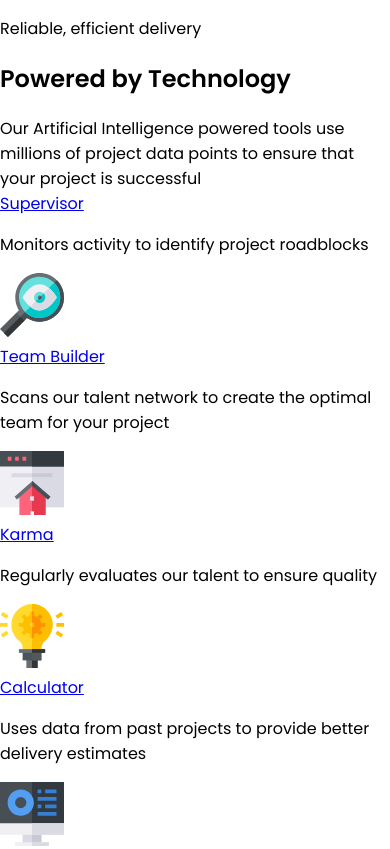
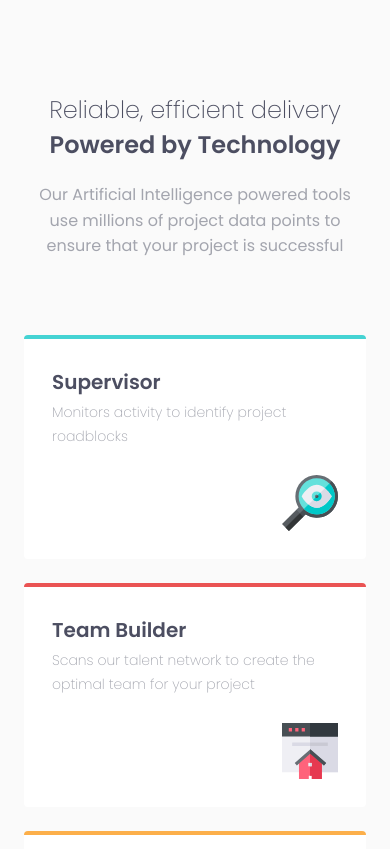
Before and after one commit to AgataLiberska/four-card-feature, a plain HTML site: page index.html in a window 390 px wide. Shown: the top 849 px of the page. Drawn offline with Linux system fonts and the light colour scheme.

Commit message:
add mobile styles

```diff
--- a/index.html
+++ b/index.html
@@ -19,10 +19,12 @@
 </head>
 <body>
   <div class="feature">
-    <p class="feature__title">Reliable, efficient delivery</p>
-    <h2 class="feature__headline">Powered by Technology</h2>
-    <span class="feature__desc">Our Artificial Intelligence powered tools use millions of project data points
-      to ensure that your project is successful</span>
+    <div class="feature__intro">
+      <p class="feature__intro__title">Reliable, efficient delivery</p>
+      <h2 class="feature__intro__headline">Powered by Technology</h2>
+      <span class="feature__intro__desc">Our Artificial Intelligence powered tools use millions of project data points
+        to ensure that your project is successful</span>
+    </div>
     <div class="feature__grid">
       <div class="feature__grid__item supervisor">
         <a href="#" class="feature__grid__item__title">Supervisor</a>
@@ -39,7 +41,7 @@
         <p class="feature__grid__item__copy">Regularly evaluates our talent to ensure quality</p>
         <img src="/images/icon-karma.svg" alt="Lit up light bulb icon" class="feature__grid__item__icon">
       </div>
-      <div class="feature__grid__item icon-calculator">
+      <div class="feature__grid__item calculator">
         <a href="#" class="feature__grid__item__title">Calculator</a>
         <p class="feature__grid__item__copy">Uses data from past projects to provide better delivery estimates</p>
         <img src="/images/icon-calculator.svg" alt="Desktop computer screen icon" class="feature__grid__item__icon">
--- a/scss/_feature.scss
+++ b/scss/_feature.scss
@@ -0,0 +1,112 @@
+.feature {
+
+    margin: 5.75rem 1.5rem; //92px
+    color: $grayishBlue;
+    text-align: center;
+
+    font-weight: $font-light;
+
+    &__intro {
+        max-width: 36rem;
+        margin: 0 auto;
+    }
+
+    &__intro__title {
+        font-size: $font-xl;
+        color: $veryDarkBlue;
+    }
+
+    &__intro__headline {
+        padding-bottom: 1.25rem; //20px
+        font-size: $font-xl;
+        color: $veryDarkBlue;
+        font-weight: $font-bold;
+    }
+
+    &__intro__desc {
+        display: inline-block;
+        padding-bottom: 4.75rem; //76px
+        font-size: $font-med;
+        font-weight: $font-normal;
+        line-height: 1.6;
+    }
+
+    &__grid {
+        display: grid;
+        grid-template-columns: 1fr;
+        grid-gap: 1.5rem 0;
+
+    }
+
+    &__grid__item {
+        position: relative;
+        width: 100%;
+        height: 14rem; //224px
+        padding: 1.75rem;
+        background-color: $white;
+        border-radius: 0.25rem;
+        text-align: left;
+        border-top-width: 0.25rem;
+        border-top-style: solid;
+
+        &.supervisor {
+            border-top-color: $cyan;
+
+            & > a:hover, a:focus {
+                color: $cyan;
+            }
+        }
+
+        &.team-builder {
+            border-top-color: $red;
+
+            & > a:hover, a:focus {
+                color: $red;
+            }
+        }
+
+        &.karma {
+            border-top-color: $orange;
+
+            & > a:hover, a:focus {
+                color: $orange;
+            }
+        }
+
+        &.calculator {
+            border-top-color: $blue;
+
+            & > a:hover, a:focus {
+                color: $blue;
+            }
+        }
+    }
+
+    &__grid__item__title {
+        display: inline-block;
+        padding-bottom: 0.25rem;
+        font-size: $font-lg;
+        font-weight: $font-bold;
+        color: $veryDarkBlue;
+
+        &:hover {
+            cursor: pointer;
+        }
+    }
+
+    &__grid__item__copy {
+        font-size: $font-sm;
+        font-weight: $font-light;
+        color: $grayishBlue;
+        line-height: 1.7;
+    }
+
+    &__grid__item__icon {
+        position: absolute;
+        bottom: 1.75rem; //28px
+        right: 1.75rem;
+        height: 3.5rem;
+        width: 3.5rem;
+
+    }
+}
--- a/scss/_globals.scss
+++ b/scss/_globals.scss
@@ -10,5 +10,21 @@ html {
 body {
     margin: 0;
     padding: 0;
+    background-color: $veryLightGray;
     font-family: 'Poppins', sans-serif;
 }
+
+h2 {
+    margin-top: 0;
+    margin-bottom: 0;
+}
+
+p {
+    margin-top: 0;
+    margin-bottom: 0;
+    //line-height: 1.5;
+}
+
+a, a:visited, a:hover, a:focus {
+    text-decoration: none;
+}
--- a/scss/_variables.scss
+++ b/scss/_variables.scss
@@ -6,3 +6,18 @@ $blue: hsl(212, 86%, 64%);
 $veryDarkBlue: hsl(234, 12%, 34%);
 $grayishBlue: hsl(229, 6%, 66%);
 $veryLightGray: hsl(0, 0%, 98%);
+
+$white: hsl(0,0,100%);
+
+
+// FONT SIZES
+
+$font-xl: 1.5rem;       //24px
+$font-lg: 1.25rem;      //20px
+$font-med: 1rem;    //16px
+$font-sm: 0.875rem;         //14px
+
+// FONT WEIGHTS
+$font-bold: 600;
+$font-normal: 400;
+$font-light: 200;
```
Also changed, not shown: css/styles.css, 1 other file.
